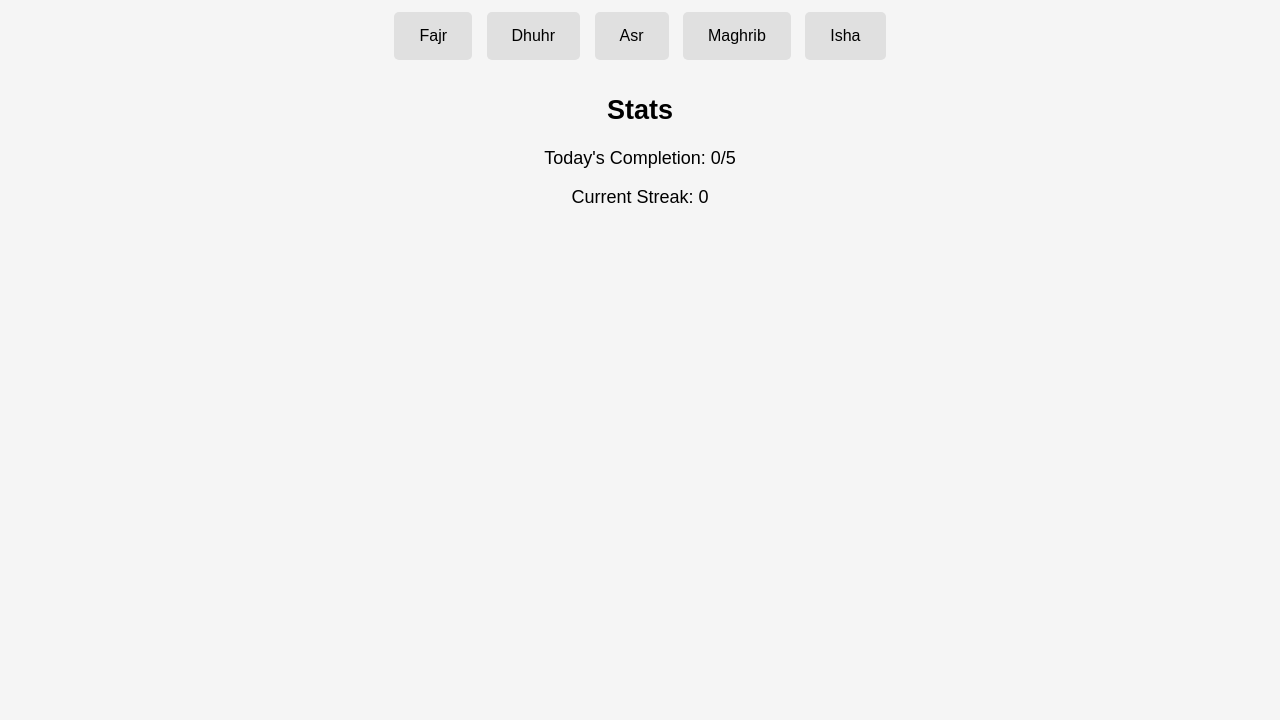
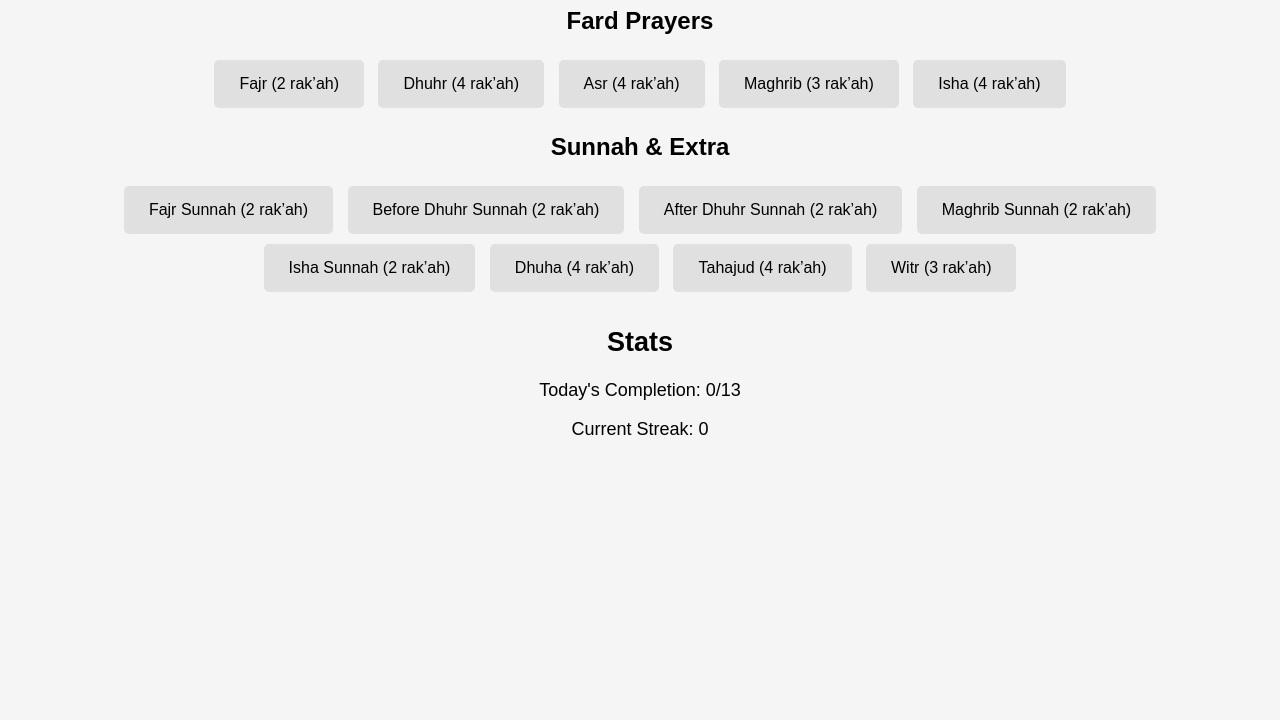
Before and after one commit to sammfamm18new-hash/sammfamm18new-hash.github.io, a plain HTML site: page index.html in a window 1280 px wide. Shown: the part 131-851 px from the top of the page. Before the commit the page ends 800 px from the top, so only its background shows below. Drawn offline with nearby package versions, Linux system fonts and the light colour scheme.

Commit message:
Rename app and update prayer button labels

```diff
--- a/index.html
+++ b/index.html
@@ -2,26 +2,44 @@
 <html lang="en">
 <head>
     <meta charset="UTF-8">
-    <title>Advanced Salah Tracker</title>
+    <title>Ultimate Salah Tracker</title>
     <link rel="stylesheet" href="style.css">
 </head>
 <body>
-    <h1>Advanced Salah Tracker</h1>
+    <h1>Ultimate Salah Tracker</h1>
 
     <div id="prayer-log">
-        <button data-prayer="Fajr">Fajr</button>
-        <button data-prayer="Dhuhr">Dhuhr</button>
-        <button data-prayer="Asr">Asr</button>
-        <button data-prayer="Maghrib">Maghrib</button>
-        <button data-prayer="Isha">Isha</button>
+        <h2>Fard Prayers</h2>
+        <div class="prayer-group">
+            <button data-prayer="Fajr">Fajr (2 rak’ah)</button>
+            <button data-prayer="Dhuhr">Dhuhr (4 rak’ah)</button>
+            <button data-prayer="Asr">Asr (4 rak’ah)</button>
+            <button data-prayer="Maghrib">Maghrib (3 rak’ah)</button>
+            <button data-prayer="Isha">Isha (4 rak’ah)</button>
+        </div>
+
+        <h2>Sunnah & Extra</h2>
+        <div class="prayer-group">
+            <button data-prayer="FajrSunnah">Fajr Sunnah (2 rak’ah)</button>
+            <button data-prayer="BeforeDhuhr">Before Dhuhr Sunnah (2 rak’ah)</button>
+            <button data-prayer="AfterDhuhr">After Dhuhr Sunnah (2 rak’ah)</button>
+            <button data-prayer="MaghribSunnah">Maghrib Sunnah (2 rak’ah)</button>
+            <button data-prayer="IshaSunnah">Isha Sunnah (2 rak’ah)</button>
+            <button data-prayer="Dhuha">Dhuha (4 rak’ah)</button>
+            <button data-prayer="Tahajud">Tahajud (4 rak’ah)</button>
+            <button data-prayer="Witr">Witr (3 rak’ah)</button>
+        </div>
     </div>
 
     <div id="stats">
         <h2>Stats</h2>
-        <p>Today's Completion: <span id="todayCount">0</span>/5</p>
+        <p>Today's Completion: <span id="todayCount">0</span>/<span id="totalCount">13</span></p>
         <p>Current Streak: <span id="streak">0</span></p>
     </div>
 
+    <canvas id="weeklyChart" width="400" height="200"></canvas>
+
+    <script src="https://cdn.jsdelivr.net/npm/chart.js"></script>
     <script src="script.js"></script>
 </body>
 </html>
```
